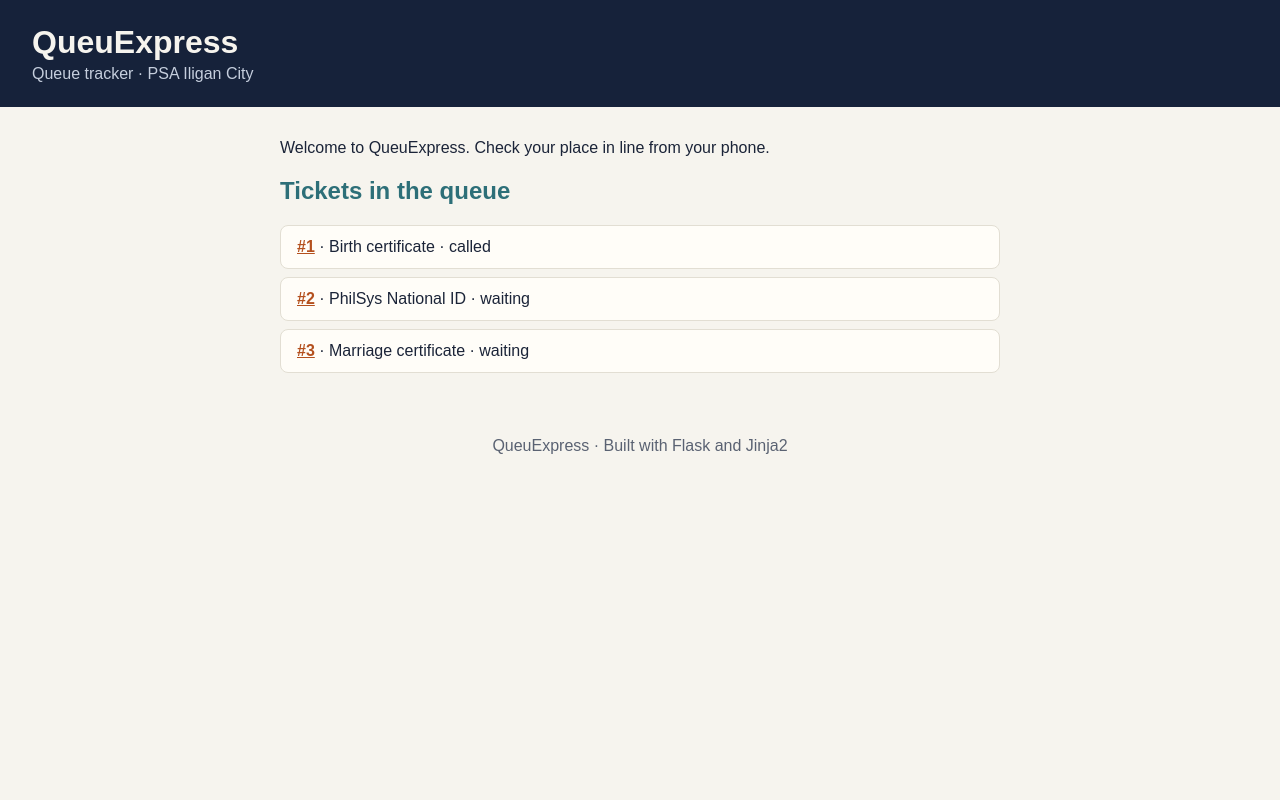
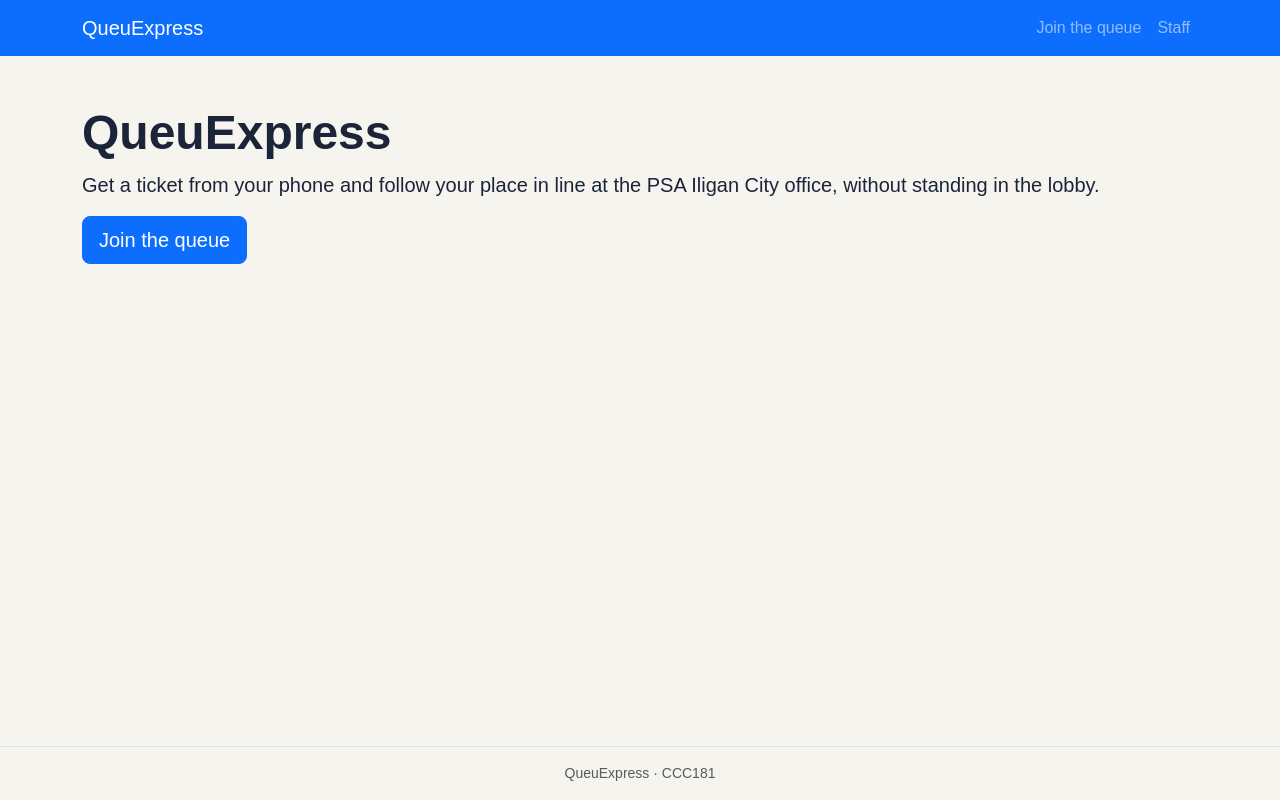
Before and after one commit to juliuszalsos/CCC181, a Flask app: page / in a window 1280 px wide. Run offline with Flask 3, Linux system fonts and the light colour scheme.

Commit message:
Add Bootstrap layout and navigation (#5)

```diff
--- a/app.py
+++ b/app.py
@@ -4,9 +4,10 @@ Run it with:
     flask --app app run --debug
 then open http://127.0.0.1:5000
 """
-from flask import Flask, abort, render_template
+from flask import Flask, abort, flash, redirect, render_template, request, url_for
 
 app = Flask(__name__)
+app.secret_key = "dev-only-change-me"  # Week 11 moves this into an environment variable
 
 # Services offered at the PSA Iligan City provincial office.
 SERVICES = [
@@ -47,8 +48,19 @@ def people_ahead(ticket):
 
 @app.route("/")
 def index():
-    active = [t for t in TICKETS if t["status"] in ACTIVE_STATUSES]
-    return render_template("index.html", tickets=active, services=service_names())
+    return render_template("index.html")
+
+
+@app.route("/join")
+def join_form():
+    # Placeholder until Part 5 adds the real form.
+    return render_template("join.html")
+
+
+@app.route("/staff")
+def staff_dashboard():
+    # Placeholder until Part 7 adds the real dashboard.
+    return "Staff dashboard coming soon"
 
 
 @app.route("/queue/<int:ticket_id>")
--- a/templates/base.html
+++ b/templates/base.html
@@ -4,20 +4,57 @@
   <meta charset="utf-8">
   <meta name="viewport" content="width=device-width, initial-scale=1">
   <title>{% block title %}QueuExpress{% endblock %}</title>
-  {# Link static files with url_for instead of hard-coding paths #}
+  <link rel="stylesheet"
+        href="https://cdn.jsdelivr.net/npm/bootstrap@5.3.3/dist/css/bootstrap.min.css">
   <link rel="stylesheet" href="{{ url_for('static', filename='css/style.css') }}">
 </head>
-<body>
-  <header>
-    <h1><a href="{{ url_for('index') }}">QueuExpress</a></h1>
-    <p class="tagline">Queue tracker · PSA Iligan City</p>
-  </header>
+<body class="d-flex flex-column min-vh-100">
+  <a class="visually-hidden-focusable" href="#main">Skip to main content</a>
 
-  <main>
+  <nav class="navbar navbar-expand-md bg-primary" data-bs-theme="dark">
+    <div class="container">
+      <a class="navbar-brand" href="{{ url_for('index') }}">QueuExpress</a>
+      <button class="navbar-toggler" type="button" data-bs-toggle="collapse"
+              data-bs-target="#mainNav" aria-controls="mainNav"
+              aria-expanded="false" aria-label="Toggle navigation">
+        <span class="navbar-toggler-icon"></span>
+      </button>
+      <div class="collapse navbar-collapse" id="mainNav">
+        <ul class="navbar-nav ms-auto">
+          <li class="nav-item">
+            <a class="nav-link {% if request.endpoint == 'join_form' %}active{% endif %}"
+               {% if request.endpoint == 'join_form' %}aria-current="page"{% endif %}
+               href="{{ url_for('join_form') }}">Join the queue</a>
+          </li>
+          <li class="nav-item">
+            <a class="nav-link {% if request.endpoint == 'staff_dashboard' %}active{% endif %}"
+               {% if request.endpoint == 'staff_dashboard' %}aria-current="page"{% endif %}
+               href="{{ url_for('staff_dashboard') }}">Staff</a>
+          </li>
+        </ul>
+      </div>
+    </div>
+  </nav>
+
+  <main id="main" class="container my-4 flex-grow-1">
+    {% with messages = get_flashed_messages(with_categories=true) %}
+      {% for category, message in messages %}
+        <div class="alert alert-{{ category }} alert-dismissible fade show" role="alert">
+          {{ message }}
+          <button type="button" class="btn-close" data-bs-dismiss="alert" aria-label="Close"></button>
+        </div>
+      {% endfor %}
+    {% endwith %}
+
     {% block content %}{% endblock %}
   </main>
 
-  <footer>QueuExpress · Built with Flask and Jinja2</footer>
+  <footer class="border-top py-3 text-center text-body-secondary small">
+    QueuExpress · CCC181
+  </footer>
+
+  <script src="https://cdn.jsdelivr.net/npm/bootstrap@5.3.3/dist/js/bootstrap.bundle.min.js"></script>
   <script src="{{ url_for('static', filename='js/main.js') }}"></script>
+  {% block scripts %}{% endblock %}
 </body>
 </html>
--- a/templates/index.html
+++ b/templates/index.html
@@ -1,18 +1,12 @@
 {% extends "base.html" %}
 
 {% block content %}
-  <p>Welcome to QueuExpress. Check your place in line from your phone.</p>
-
-  <h2>Tickets in the queue</h2>
-  <ul class="tickets">
-    {% for t in tickets %}
-      <li>
-        <a href="{{ url_for('ticket', ticket_id=t.number) }}">#{{ t.number }}</a>
-        · {{ services[t.service_id] }}
-        · <span class="status status-{{ t.status }}">{{ t.status }}</span>
-      </li>
-    {% else %}
-      <li>The queue is empty.</li>
-    {% endfor %}
-  </ul>
+  <div class="py-4 text-center text-md-start">
+    <h1 class="display-5 fw-bold">QueuExpress</h1>
+    <p class="lead">
+      Get a ticket from your phone and follow your place in line at the
+      PSA Iligan City office, without standing in the lobby.
+    </p>
+    <a class="btn btn-primary btn-lg" href="{{ url_for('join_form') }}">Join the queue</a>
+  </div>
 {% endblock %}
--- a/templates/ticket.html
+++ b/templates/ticket.html
@@ -7,5 +7,5 @@
   <p>Service: {{ service_name }}</p>
   <p>Status: <span class="status status-{{ ticket.status }}">{{ ticket.status }}</span></p>
   <p>People ahead of you: {{ ahead }}</p>
-  <p><a href="{{ url_for('index') }}">&larr; Back to the queue</a></p>
+  <p><a href="{{ url_for('index') }}">&larr; Back to home</a></p>
 {% endblock %}
```
Also changed, not shown: templates/join.html (added, +8 -0 lines).
